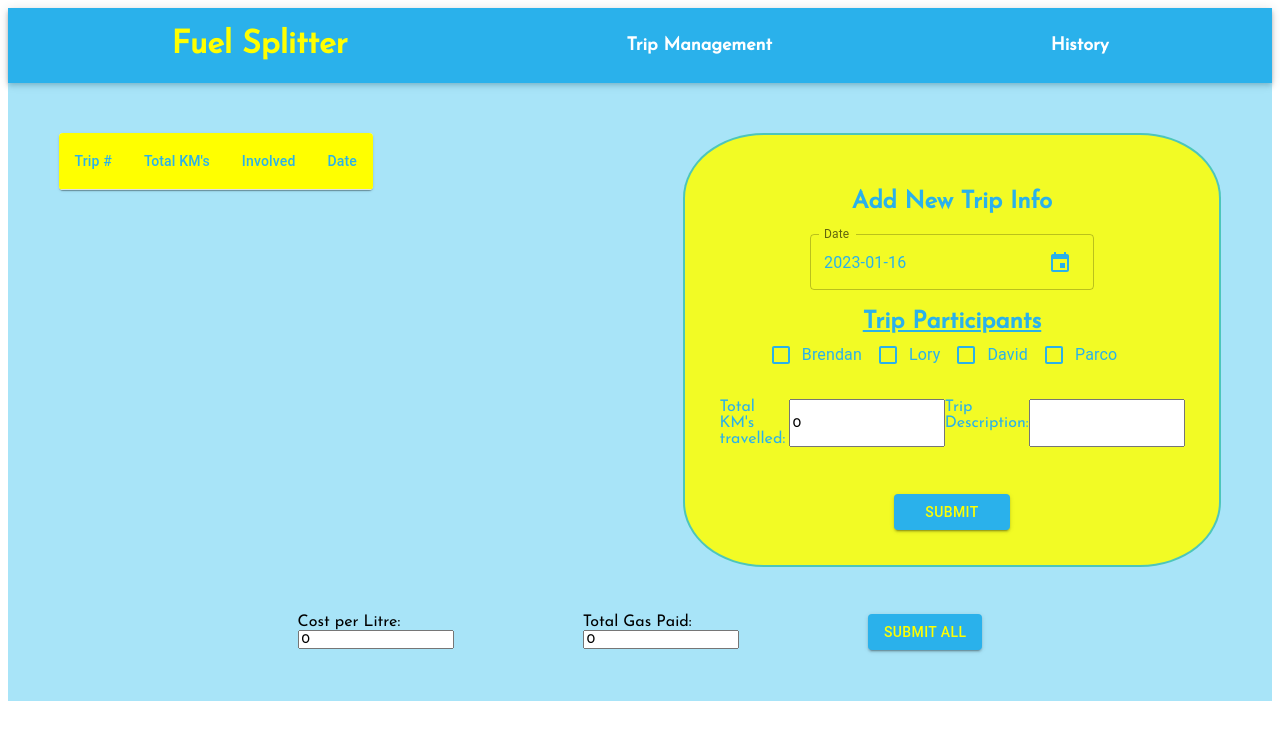
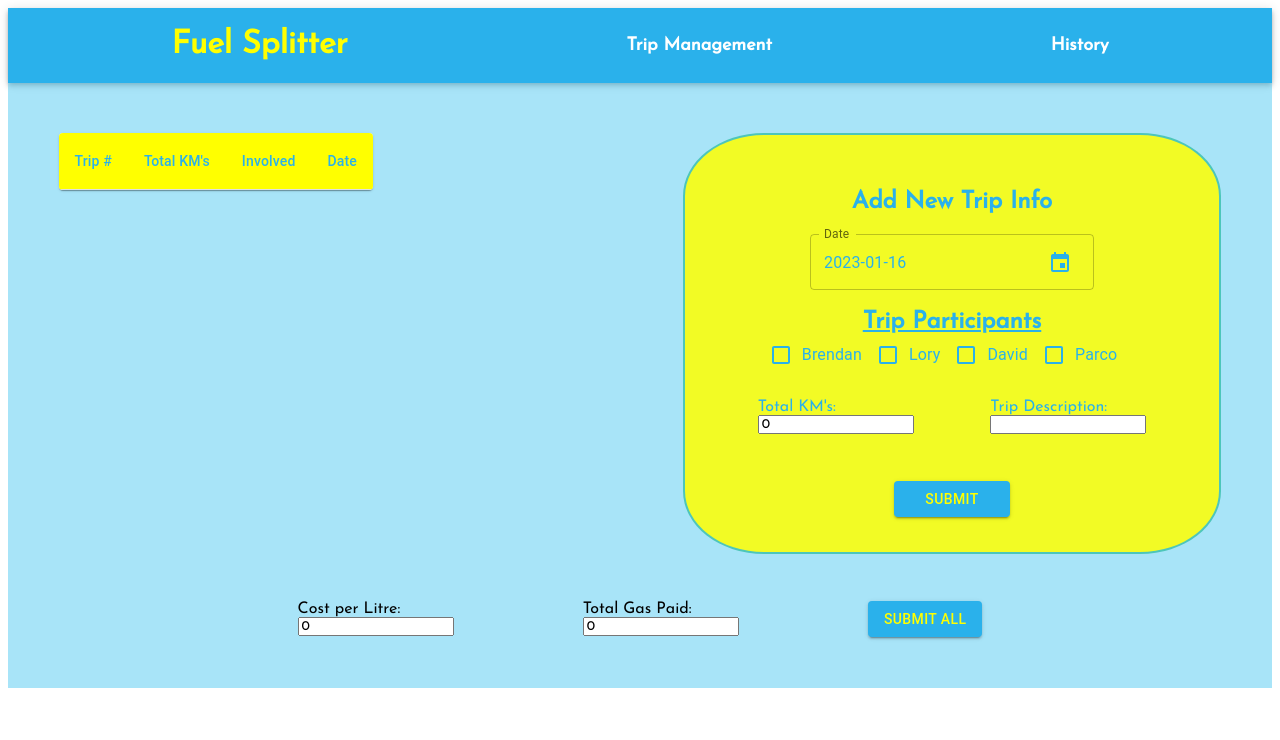
Before and after one commit to woobrendan/Fuel_Splitter, a React (Create React App) app in the folder fuel_splitter/: page / in a window 1280 px wide. Shown: the top 740 px of the page. Built offline with nearby package versions, Linux system fonts and the light colour scheme.

Commit message:
change newTrip__input to be section. add two div containers for label and input called newTrip__input__container

```diff
--- a/fuel_splitter/src/components/NewTrip.tsx
+++ b/fuel_splitter/src/components/NewTrip.tsx
@@ -159,20 +159,26 @@ const NewTrip: React.FC<Props> = ({ handleAdd }) => {
       {error.hasCheck && (
         <span className="error">At least one box must be checked</span>
       )}
-      <div className="newTrip__input">
-        <label>Total KM's travelled:</label>
+      <section className="newTrip__input">
+        <div className="newTrip__input__container">
+          <label>Total KM's:</label>
           <input
             placeholder="Enter Total KM's travelled"
             type="input"
             value={tripInfo.totalKM}
             onChange={(e: React.FormEvent) => {
               const target = e.target as HTMLTextAreaElement;
-            setTripInfo((prev) => ({ ...prev, totalKM: Number(target.value) }));
+              setTripInfo((prev) => ({
+                ...prev,
+                totalKM: Number(target.value),
+              }));
             }}
           />
           {error.hasDistance && (
             <span className="error">Section must be filled in</span>
           )}
+        </div>
+        <div className="newTrip__input__container">
           <label>Trip Description:</label>
           <input
             type="input"
@@ -183,6 +189,7 @@ const NewTrip: React.FC<Props> = ({ handleAdd }) => {
             }}
           />
         </div>
+      </section>
       <Button
         variant="contained"
         color="success"
```
Lines whose indentation alone changed are shown as unchanged.
